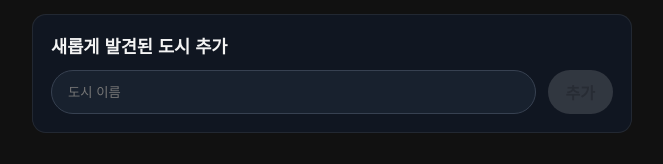
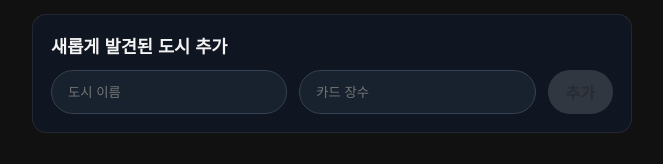
Before and after one commit to lbs1163/pandemic-legacy-deck-counter, a Next.js app: page / in a window 1280 px wide. Shown: the part 1657-1821 px from the top of the page, without its empty margins (308-971 px from the left). Built offline with nearby package versions, Linux system fonts and the light colour scheme.

Commit message:
Make addCity takes number of infection cards

```diff
--- a/app/api/deck/cities/route.ts
+++ b/app/api/deck/cities/route.ts
@@ -7,6 +7,8 @@ export async function POST(request: Request) {
   try {
     const body = await request.json();
     const city = typeof body?.city === 'string' ? body.city.trim() : '';
+    const countRaw = (body as any)?.count;
+    const count = typeof countRaw === 'number' ? countRaw : Number.parseInt(String(countRaw), 10);
 
     if (!city) {
       return NextResponse.json(
@@ -15,7 +17,14 @@ export async function POST(request: Request) {
       );
     }
 
-    const snapshot = await addCity(city);
+    if (!Number.isFinite(count) || count <= 0) {
+      return NextResponse.json(
+        { error: '감염 카드 장수는 1 이상이어야 합니다.' },
+        { status: 400 }
+      );
+    }
+
+    const snapshot = await addCity(city, Math.floor(count));
     return NextResponse.json(snapshot);
   } catch (error) {
     if (error instanceof Error) {
--- a/components/DeckClient.tsx
+++ b/components/DeckClient.tsx
@@ -75,6 +75,7 @@ export default function DeckClient({ initialData }: DeckClientProps) {
   const [isEpidemicOpen, setIsEpidemicOpen] = useState(false);
   const [isRefreshing, setIsRefreshing] = useState(false);
   const [newCityName, setNewCityName] = useState('');
+  const [newCityCount, setNewCityCount] = useState<string>('');
   const latestRequestId = useRef(0);
 
   const startRequest = useCallback(() => {
@@ -208,7 +209,12 @@ export default function DeckClient({ initialData }: DeckClientProps) {
     async (event: FormEvent<HTMLFormElement>) => {
       event.preventDefault();
       const trimmed = newCityName.trim();
+      const parsed = Number.parseInt(newCityCount, 10);
       if (!trimmed) {
+        return;
+      }
+      if (!Number.isFinite(parsed) || parsed <= 0) {
+        setError('감염 카드 장수는 1 이상이어야 합니다.');
         return;
       }
       const requestId = startRequest();
@@ -216,10 +222,12 @@ export default function DeckClient({ initialData }: DeckClientProps) {
       applyError(null, requestId);
       try {
         const updated = await mutateDeck('/api/deck/cities', {
-          city: trimmed
+          city: trimmed,
+          count: Math.floor(parsed)
         });
         applySnapshot(updated, requestId);
         setNewCityName('');
+        setNewCityCount('');
       } catch (err) {
         const message =
           err instanceof Error
@@ -230,7 +238,7 @@ export default function DeckClient({ initialData }: DeckClientProps) {
         setIsBusy(false);
       }
     },
-    [applyError, applySnapshot, newCityName, startRequest]
+    [applyError, applySnapshot, newCityName, newCityCount, startRequest]
   );
 
   return (
@@ -396,7 +404,25 @@ export default function DeckClient({ initialData }: DeckClientProps) {
             disabled={isBusy}
             aria-label="새 도시 이름"
           />
-          <button type="submit" disabled={isBusy || !newCityName.trim()}>
+          <input
+            type="number"
+            value={newCityCount}
+            onChange={(event) => setNewCityCount(event.target.value)}
+            placeholder="카드 장수"
+            min={1}
+            step={1}
+            disabled={isBusy}
+            aria-label="감염 카드 장수"
+          />
+          <button
+            type="submit"
+            disabled={
+              isBusy ||
+              !newCityName.trim() ||
+              !Number.isFinite(Number.parseInt(newCityCount, 10)) ||
+              Number.parseInt(newCityCount, 10) <= 0
+            }
+          >
             추가
           </button>
         </form>
--- a/lib/deckState.ts
+++ b/lib/deckState.ts
@@ -166,7 +166,7 @@ async function updateState(mutator: StateMutation): Promise<DeckSnapshot> {
   });
 }
 
-function ensureCityExists(state: DeckStorage, name: string) {
+function ensureCityExists(state: DeckStorage, name: string, initialSafe?: number) {
   const key = normaliseCityName(name);
 
   if (!key) {
@@ -177,7 +177,10 @@ function ensureCityExists(state: DeckStorage, name: string) {
     state.cities[key] = {
       name: key,
       discard: 0,
-      safe: 3
+      safe:
+        typeof initialSafe === 'number' && Number.isFinite(initialSafe) && initialSafe > 0
+          ? Math.floor(initialSafe)
+          : 3
     };
     state.cityOrder.push(key);
   }
@@ -360,9 +363,12 @@ export async function triggerEpidemic(
   });
 }
 
-export async function addCity(cityName: string): Promise<DeckSnapshot> {
+export async function addCity(cityName: string, count: number): Promise<DeckSnapshot> {
   return updateState((state) => {
-    ensureCityExists(state, cityName);
+    if (typeof count !== 'number' || !Number.isFinite(count) || count <= 0) {
+      throw new Error('감염 카드 장수는 1 이상이어야 합니다.');
+    }
+    ensureCityExists(state, cityName, Math.floor(count));
   });
 }
 
```
